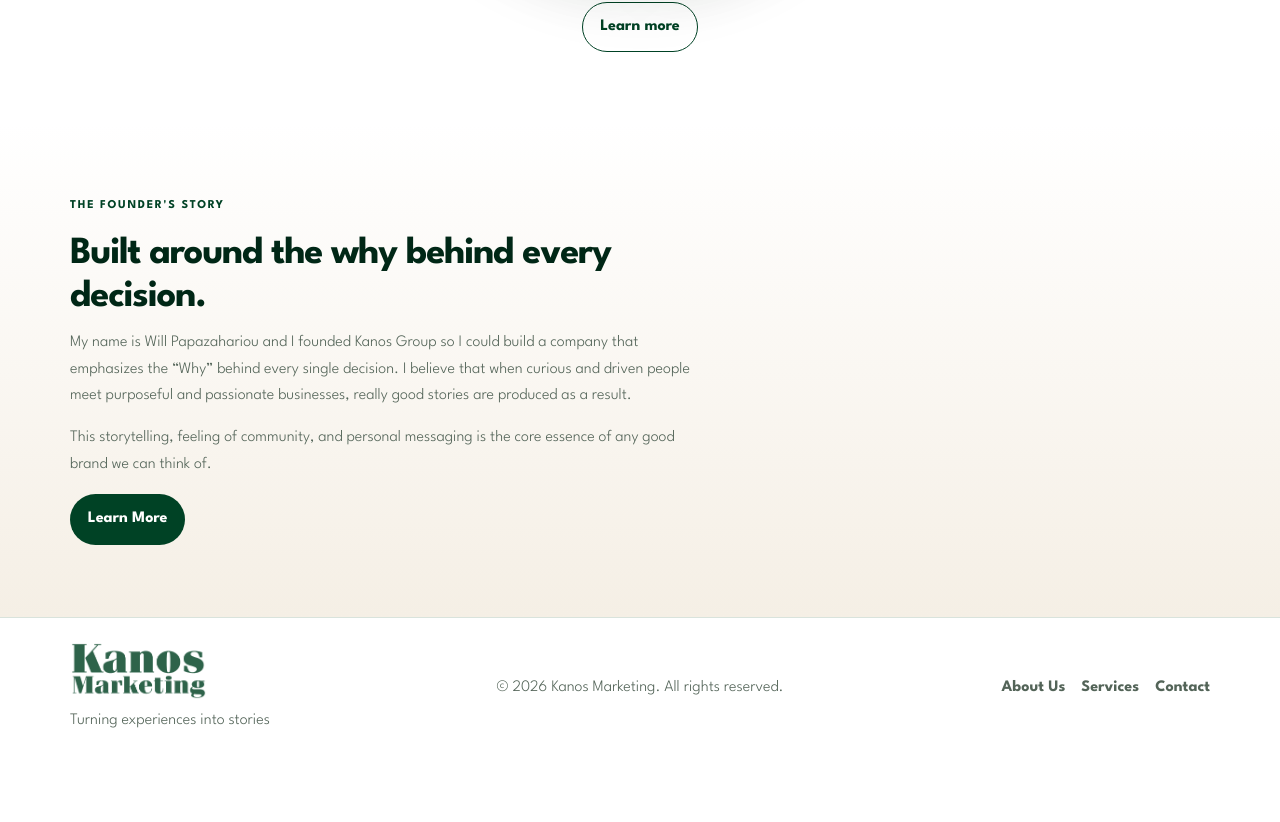
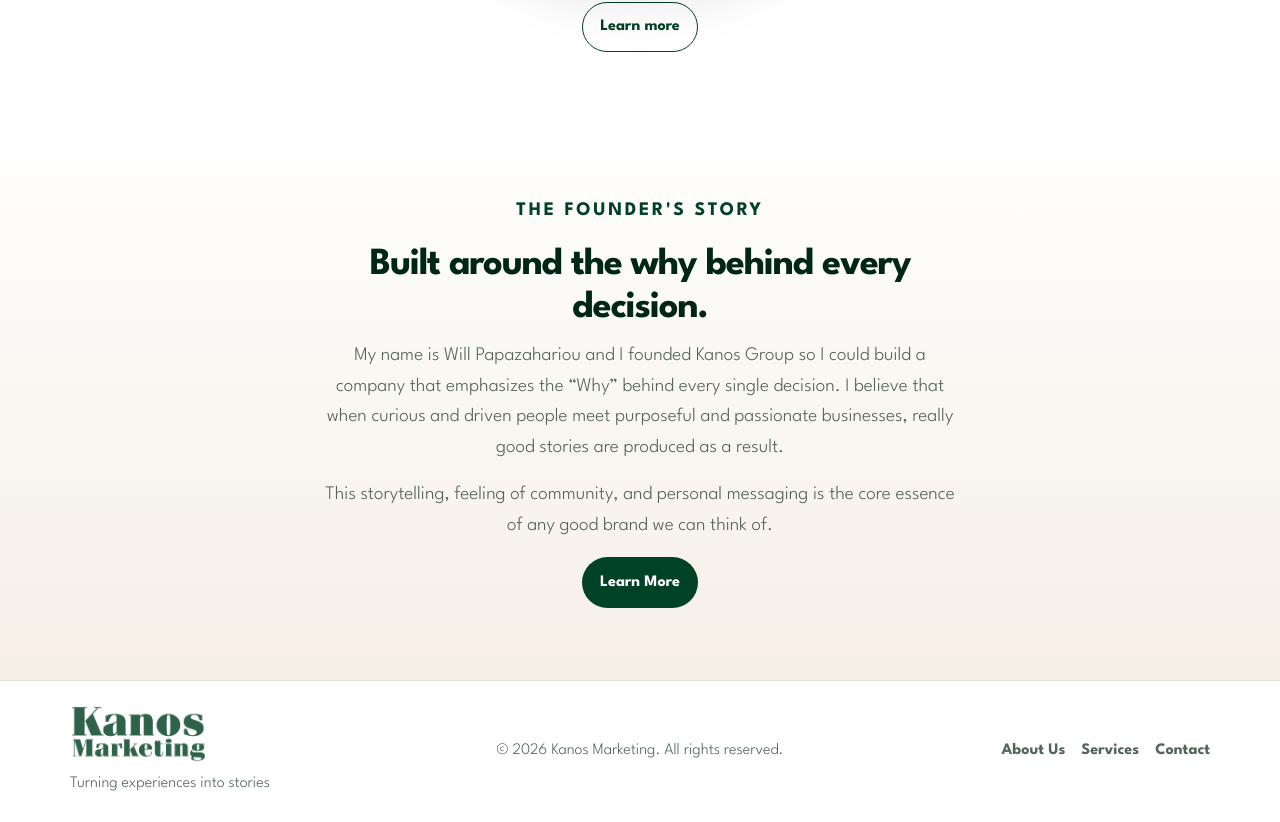
Before and after one commit to patgratt/kanosGroup, a React (Vite) app: page / in a window 1280 px wide. Shown: the part 3149-3971 px from the top of the page. Before the commit the page ends 3907 px from the top, so only its background shows below. Built offline with nearby package versions, Linux system fonts and the light colour scheme.

Commit message:
home page

```diff
--- a/styles.css
+++ b/styles.css
@@ -896,10 +896,17 @@ b {
 
 .founder-preview {
   display: block;
+  text-align: center;
 }
 
 .founder-preview-copy {
   max-width: 70ch;
+  margin-inline: auto;
+}
+
+.founder-preview-copy p {
+  font-size: 1.2rem;
+  line-height: 1.6;
 }
 
 .founder-preview-media {
```
